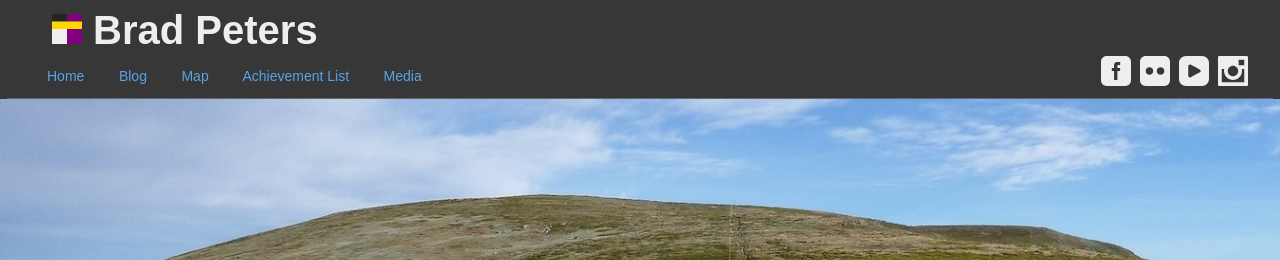
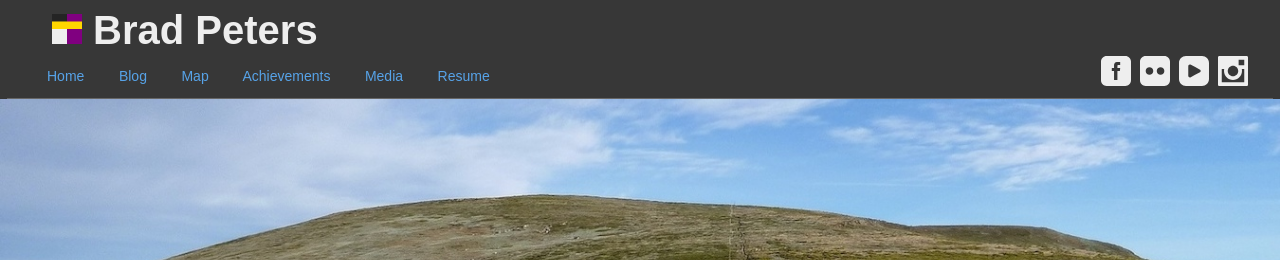
Before and after one commit to ubersejanus/ubersejanus.github.io, a Jekyll site: the page built from index.html, in a window 1280 px wide. Shown: the top 260 px of the page. Built offline with Jekyll 4.4.1, drawn with Linux system fonts in a browser that asks for light colours; Markdown is read by kramdown in place of the engine named in the settings.

Commit message:
change nav links

```diff
--- a/_includes/nav.html
+++ b/_includes/nav.html
@@ -24,6 +24,7 @@
               <a href="/">Home</a>
               <a href="/blog">Blog</a>
               <a href="/map">Map</a>
-              <a href="/achievements">Achievement List</a>
+              <a href="/achievements">Achievements</a>
               <a href="/media">Media</a>
+              <a href="/hire-me">Resume</a>
             </div>
```
